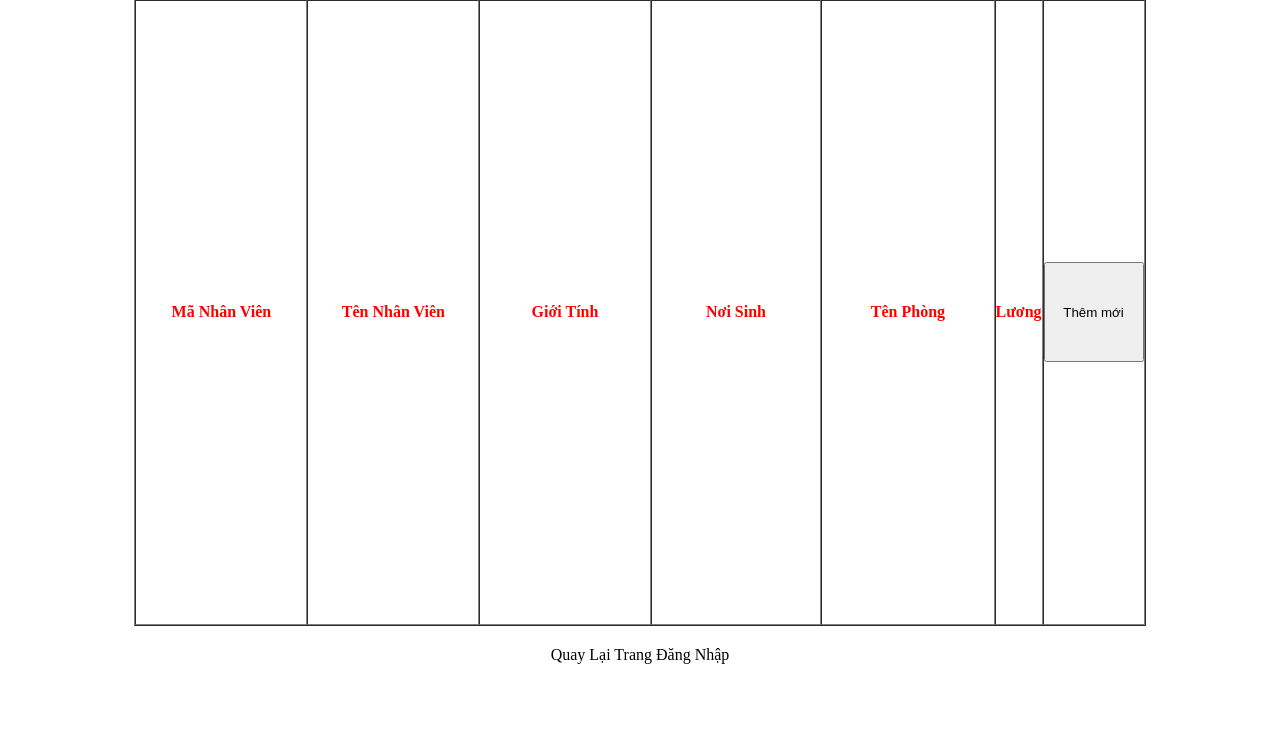
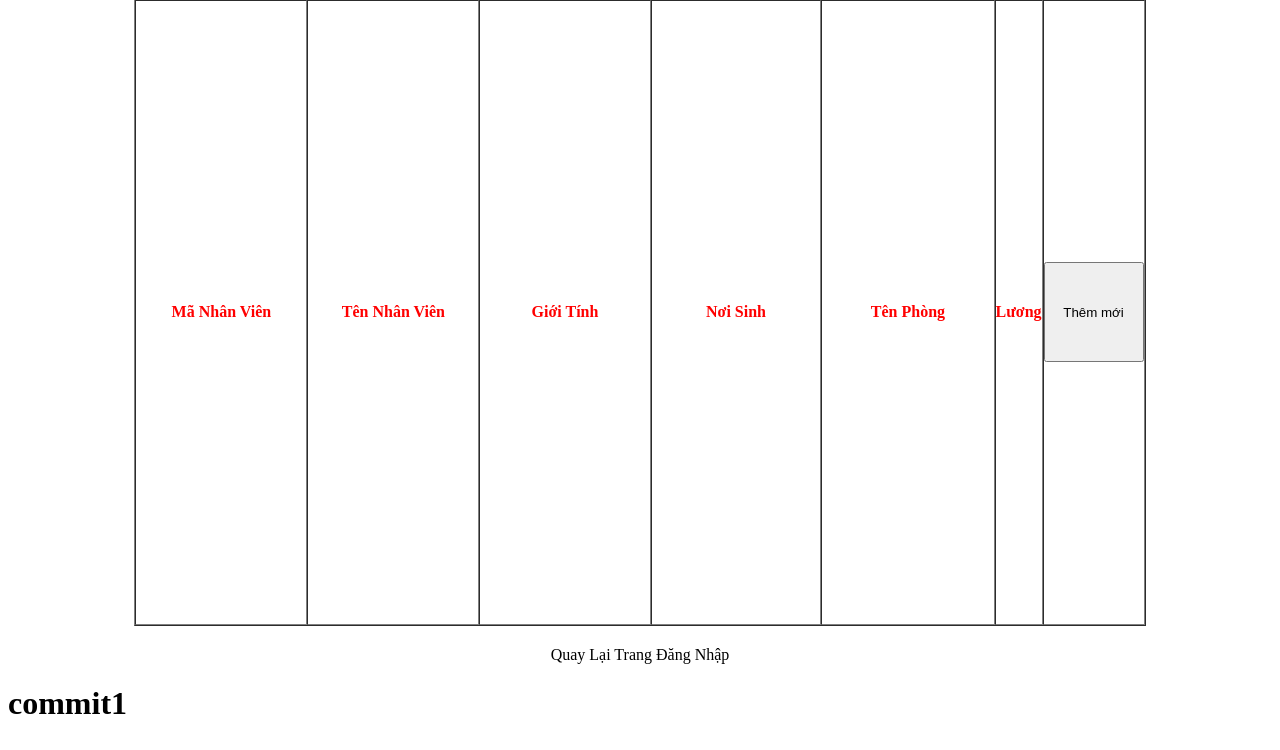
Before and after one commit to trung0412/baikiemtra, a PHP site: page / in a window 1280 px wide. Shown: the part 50-800 px from the top of the page. Run offline with PHP 8.4, Linux system fonts and the light colour scheme; data that the repository does not hold is empty.

Commit message:
userlamviec commit

```diff
--- a/index.php
+++ b/index.php
@@ -56,6 +56,7 @@
     display: block;
     margin-top: 20px;">Quay Lại Trang Đăng Nhập</a>
     </div>
+    <h1>commit1</h1>
 </body>
 </html>
 <script>
```
